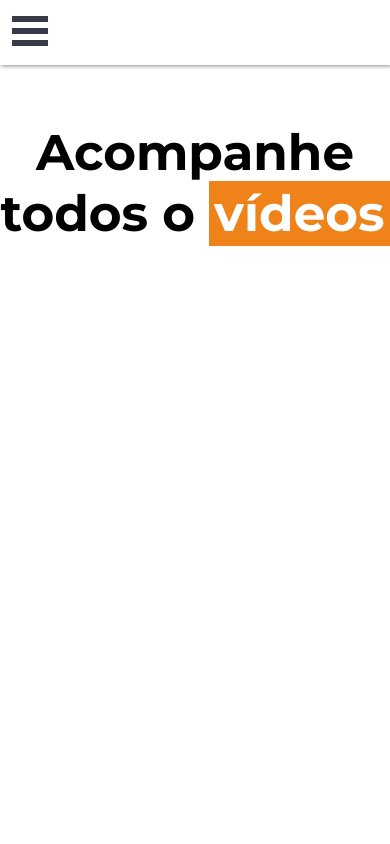
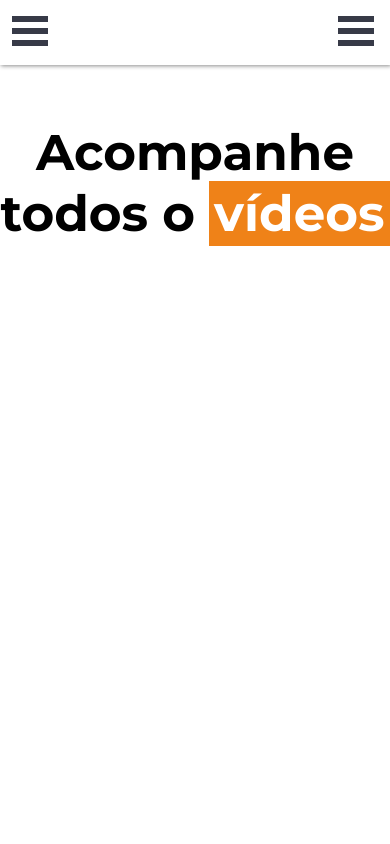
Before and after one commit to alexandrefuente/dylafuentepersonal, a Next.js app: page /videos in a window 390 px wide. Shown: the top 844 px of the page. Built offline with nearby package versions, Linux system fonts and the light colour scheme.

Commit message:
Adcionando menu de categorias de videos

```diff
--- /dev/null
+++ b/components/Nav/NavCategory.js
@@ -0,0 +1,37 @@
+import { slide as Menu } from 'react-burger-menu'
+import Link from 'next/link'
+
+const NavCategory = () => {
+    return (
+        <div className='menu-right'>
+        <Menu right>
+            <div className="nav-mobile-category">
+                <ul>
+                    <li>
+                        <Link href="/videos">
+                            <a>Zumba</a>
+                        </Link>
+                    </li>
+                    <li>
+                        <Link href="/servicvideosos">
+                            <a>Divas</a>
+                        </Link>
+                    </li>
+                    <li>
+                        <Link href="/videos">
+                            <a>Musculação</a>
+                        </Link>
+                    </li>
+                    <li>
+                        <Link href="/videos">
+                            <a>Alongamento</a>
+                        </Link>
+                    </li>
+                </ul>
+            </div>
+        </Menu>
+        </div>
+    )
+}
+
+export default NavCategory
--- a/components/Nav/Sidebar.js
+++ b/components/Nav/Sidebar.js
@@ -3,6 +3,7 @@ import Link from 'next/link'
 
 const Sidebar = () => {
     return (
+        <div className='menu-left'>
             <Menu pageWrapId={"page-wrap"} outerContainerId={"outer-container"}>
                 <div className="nav-mobile">
                     <div className="logo">
@@ -41,6 +42,7 @@ const Sidebar = () => {
                     </ul>
                 </div>
             </Menu>
+        </div>
     )
 }
 
--- a/layouts/Main.js
+++ b/layouts/Main.js
@@ -1,12 +1,19 @@
 import Head from 'next/head'
+import { useRouter } from 'next/router'
 import Nav from '../components/Nav'
 import Sidebar from '../components/Nav/Sidebar'
+import NavCategory from '../components/Nav/NavCategory'
 import Footer from '../components/Footer'
 import '../styles/sass/styles.scss'
-export default ({ children, title = 'Dy La Fuente - Personal Trainer'}) => (
+
+
+export default ({ children, title = 'Dy La Fuente - Personal Trainer'}) => {
+    const router = useRouter()
+    return (
     <>
     <div className="header-nav">
         <Sidebar />
+        { router.pathname === '/videos' && <NavCategory /> }
     </div>
     <div id="main" className="container">
         <Head>
@@ -49,4 +56,5 @@ export default ({ children, title = 'Dy La Fuente - Personal Trainer'}) => (
         </div>
     </div>
     </>
-)
+    )
+}
--- a/pages/videos.js
+++ b/pages/videos.js
@@ -1,10 +1,11 @@
 import Layout from '../layouts/Main'
 import ReactPlayer from 'react-player/lazy'
+
 
 const Videos = () => {
     return (
         <Layout title="Vídeos - Dy La Fuente Personal Trainer">
-             <div className="videos-page">
+            <div className="videos-page">
                 <h1 className="primary-title-all-site center-text">
                     Acompanhe todos o <span className="focus">vídeos</span>
                 </h1>
@@ -44,7 +45,7 @@ const Videos = () => {
                         </div>
                     </div>
                 </div>
-             </div>
+            </div>
         </Layout>
     )
 }
--- a/styles/sass/styles.scss
+++ b/styles/sass/styles.scss
@@ -560,6 +560,7 @@ body {
     h3 {
       height: 45px;
       background: #EF8218;
+      border-radius: 0 10px 0 0;
       color: #ffffff;
       margin-top: 20px;
       padding: 10px 0;
@@ -568,7 +569,8 @@ body {
     }
     .list-category ul {
       list-style: none;
-      border-bottom: 1px solid #EF8218;
+      border: 2px solid #EF8218;
+      border-radius: 0 0 10px 10px;
       padding: 15px 0;
       li {
         cursor: pointer;
@@ -613,7 +615,15 @@ body {
   }
   .videos {
     flex-direction: column;
-    margin-left: 0;
+    .list-videos {
+      .item-video {
+        width: 100%;
+        height: 300px;
+      }
+    }
+    .category-videos {
+      display: none;
+    }
   }
 }
 
@@ -723,9 +733,11 @@ body {
     }
   }
   .videos{
-    .videos .list-videos .item-video {
-      width: 95%;
-      height: 200px;
+    .list-videos {
+      .item-video {
+        width: 98%;
+        height: 200px;
+      }
     }
     .category-videos {
       display: none;
@@ -761,13 +773,39 @@ body {
     }
   }
 }
+.nav-mobile-category {
+  display: flex;
+  align-items: center;
+  flex-direction: column;
+  ul {
+    list-style: none;
+    margin-top: 20px;
+    li {
+      padding: 20px 0;
+      a {
+        color: #ffffff;
+        text-decoration: none;
+      }
+    }
+  }
+
+}
 /* Position and sizing of burger button */
-.bm-burger-button {
+.menu-left .bm-burger-button {
   display: none;
   position: fixed;
   width: 36px;
   height: 30px;
   left: 12px;
+  top: 16px;
+}
+
+.menu-right .bm-burger-button {
+  display: none;
+  position: fixed;
+  width: 36px;
+  height: 30px;
+  right: 16px;
   top: 16px;
 }
 
```
Lines whose indentation alone changed are shown as unchanged.
